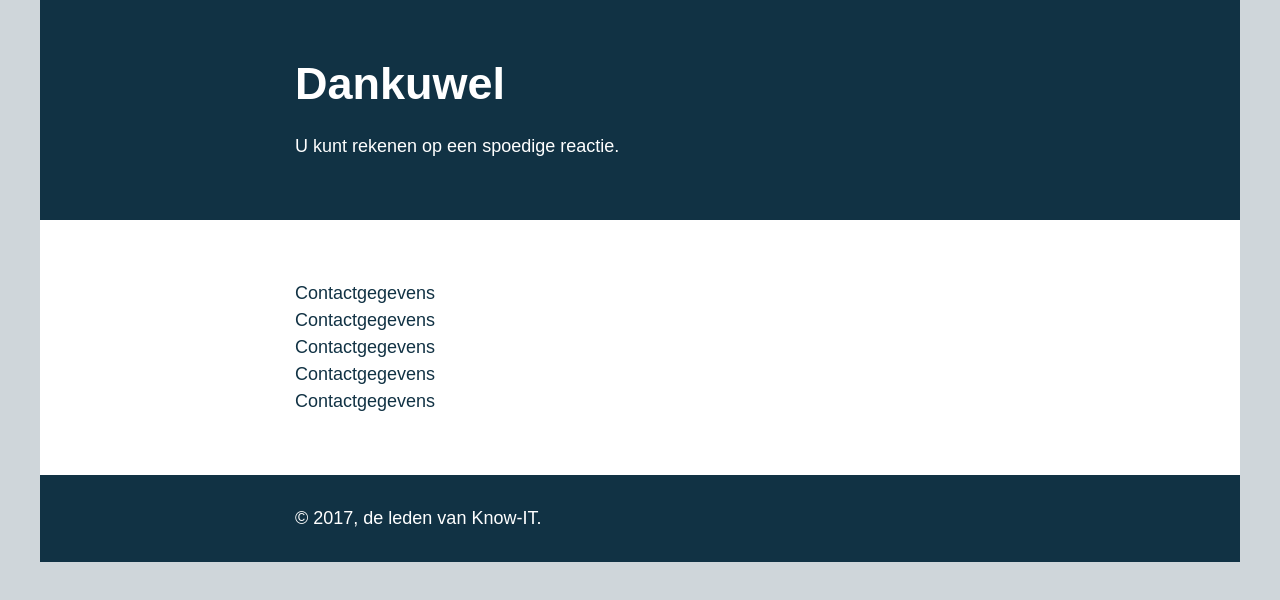
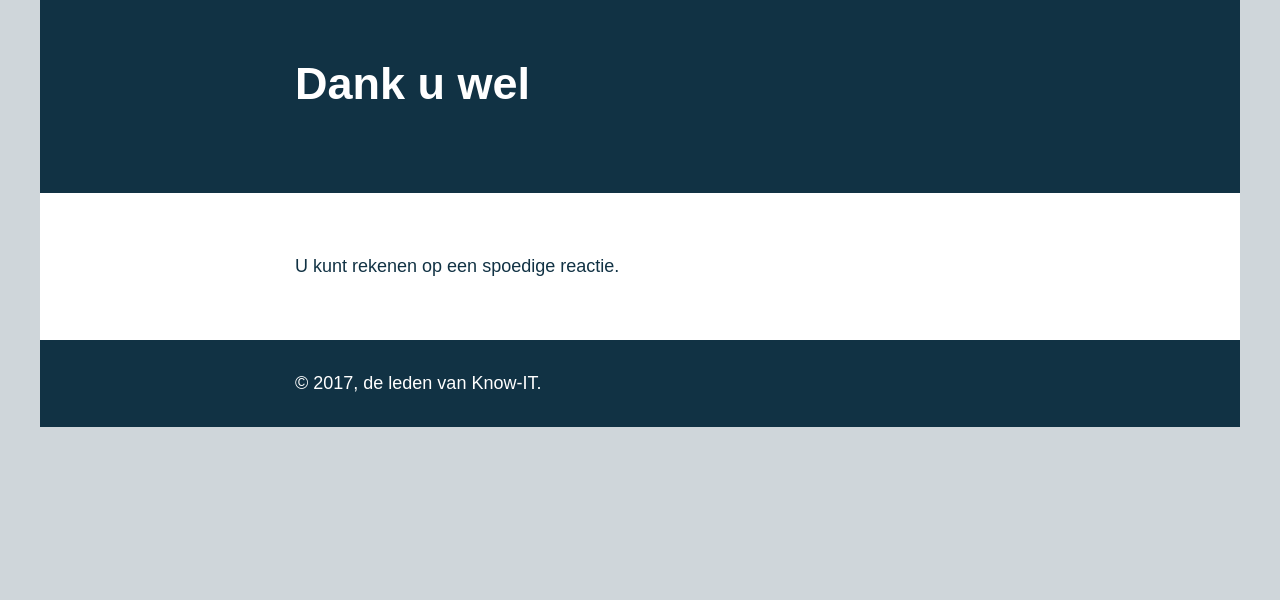
Before and after one commit to wesaidso/know-it-nl.github.io, a plain HTML site: page contact/dank.html in a window 1280 px wide. Shown: the part 118-718 px from the top of the page. Drawn offline with nearby package versions, Linux system fonts and the light colour scheme; files that its build step writes are made by us from their sources.

Commit message:
Fix dank-page.

```diff
--- a/contact/dank.html
+++ b/contact/dank.html
@@ -30,21 +30,15 @@
     <!-- Intro -->
     <header class="m-intro">
       <div class="l-row">
-        <h1>Dankuwel</h1>
-        <p>
-          U kunt rekenen op een spoedige reactie.
-        </p>
+        <h1>Dank u wel</h1>
+
       </div>
     </header>
 
     <!-- Main -->
     <main class="l-main m-contact l-row">
       <p>
-        Contactgegevens<br />
-        Contactgegevens<br />
-        Contactgegevens<br />
-        Contactgegevens<br />
-        Contactgegevens
+        U kunt rekenen op een spoedige reactie.
       </p>
     </main>
 
```
